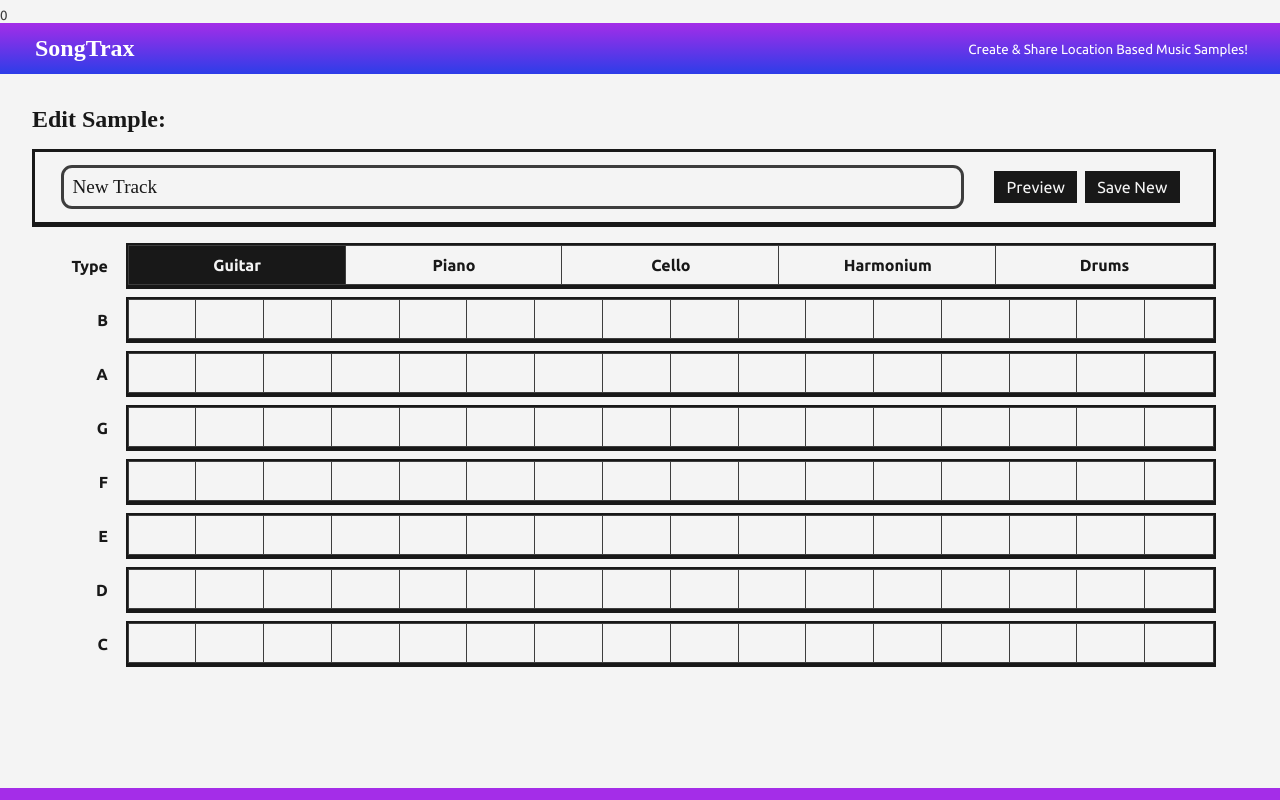
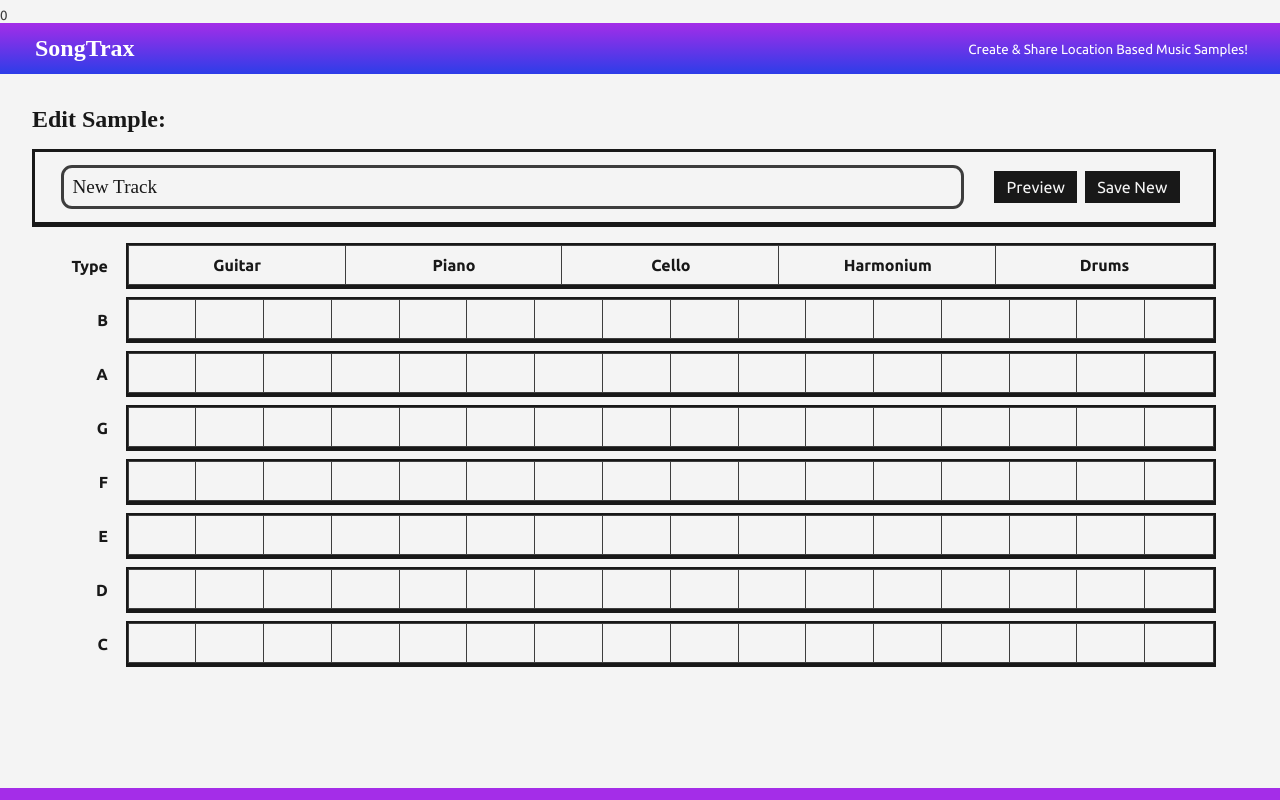
Before and after one commit to VaughanSampson/university-comp2140-a2-react, a React (Create React App) app: page /edit-sample in a window 1280 px wide. Built offline with nearby package versions, Linux system fonts and the light colour scheme; no server answers; a web font is replaced by a local one.

Commit message:
Update instrument saving

```diff
--- a/src/components/pages/Samples/SampleCard.jsx
+++ b/src/components/pages/Samples/SampleCard.jsx
@@ -11,7 +11,7 @@ const CreateCard = ({index, sample, editOption, shareOption}) => {
                     </div>
                     <div className="button-group-container">
                         {shareOption && <Link to={`/share-sample?sample=${index}`} className="bright-button">Share</Link>}
-                        <PreviewButton noteSequence={sample.noteSequence}></PreviewButton>
+                        <PreviewButton instrument={sample.instrument} noteSequence={sample.noteSequence}></PreviewButton>
                         {editOption && <Link to={`/edit-sample?sample=${index}`} className="bright-button">Edit</Link>}
                     </div>
                 </div>
--- a/src/components/pages/edit-sample/EditSamplePage.jsx
+++ b/src/components/pages/edit-sample/EditSamplePage.jsx
@@ -1,7 +1,7 @@
 import { useEffect, useState } from "react";
 import ToggleRowSelection from "./ToggleRowSelection.jsx";
 import PreviewButton from "../../preview/PreviewButton.jsx";
-import { playNote, setInstrument } from "../../../helper/music.js";
+import { playNote, setInstrumentWithName } from "../../../helper/music.js";
 import { instruments } from "../../../data/instruments.js"
 
 const notesList = ['B', 'A', 'G', 'F', 'E', 'D', 'C'];
@@ -13,7 +13,7 @@ for(let i = 0; i < 16; i++)
 const EditSample = ({callbackOnSave, samples}) =>{
 
     const [sampleTitle, setSampleTitle] = useState("New Track");
-    const [instrumentIndex, setInstrumentIndex] = useState(0);
+    const [instrument, setInstrument] = useState(0);
     const [noteSequence, setNoteSequence] = useState(
         notesList.map(note =>  ({[note]: [...emptySequence]}))
     );
@@ -28,7 +28,7 @@ const EditSample = ({callbackOnSave, samples}) =>{
             if(index >= samples.length) return;
             const sampleSave = samples[index];
             setSampleTitle(sampleSave.title);
-            setInstrumentIndex(sampleSave.instrumentIndex);
+            setInstrument(sampleSave.instrument);
             setNoteSequence(sampleSave.noteSequence);
         }
       }, []);
@@ -37,16 +37,16 @@ const EditSample = ({callbackOnSave, samples}) =>{
     function generateSave(){
         const save = {
             "title": sampleTitle,
-            "instrumentIndex": instrumentIndex,
+            "instrument": instrument,
             "date": new Date(),
             "noteSequence": noteSequence
         }
         callbackOnSave(save);
     }
 
-    function selectInstrument(index){
-        setInstrument(instrumentList[index]);
-        setInstrumentIndex(index);
+    function selectInstrument(instrument){
+        setInstrument(instrument);
+        setInstrumentWithName(instrument);
     }
 
     function toggleNote(note, index){
@@ -55,7 +55,8 @@ const EditSample = ({callbackOnSave, samples}) =>{
             if(notesList[i] === note)
             {
                 const updatedNoteSet = noteSequence;
-                updatedNoteSet[i][notesList[i]][index] = !updatedNoteSet[i][notesList[i]][index];
+                updatedNoteSet[i][notesList[i]][index]
+                = !updatedNoteSet[i][notesList[i]][index];
                 setNoteSequence([...updatedNoteSet]);
             }
         }
@@ -78,7 +79,7 @@ const EditSample = ({callbackOnSave, samples}) =>{
                 </input>
 
                 <div className="button-group-container">
-                    <PreviewButton noteSequence={noteSequence} />
+                    <PreviewButton instrument={instrument} noteSequence={noteSequence} />
                     <button
                     type="button"
                     className="bright-button"
@@ -92,7 +93,7 @@ const EditSample = ({callbackOnSave, samples}) =>{
             <ToggleRowSelection
             title="Type"
             radio={true}
-            index={instrumentIndex}
+            selected={instrument}
             titles={instrumentList}
             callback={selectInstrument}
             />
--- a/src/components/pages/edit-sample/ToggleRowSelection.jsx
+++ b/src/components/pages/edit-sample/ToggleRowSelection.jsx
@@ -12,8 +12,8 @@ const ToggleRowSelection = (props) => {
                         props.titles.map((text, index) =>
                             <button
                             key={index}
-                            className={"toggle" + ((index === props.index)? "-selected" : "")}
-                            onClick={() => {props.callback(index)}}>
+                            className={"toggle" + ((text === props.selected)? "-selected" : "")}
+                            onClick={() => {props.callback(text)}}>
                                 {text}
                             </button>)
                     ) : (
--- a/src/components/preview/PreviewButton.jsx
+++ b/src/components/preview/PreviewButton.jsx
@@ -1,7 +1,7 @@
 import { useState } from "react";
-import { playSequence, stopSequence } from "../../helper/music.js";
+import { playSequence, stopSequence, setInstrumentWithName} from "../../helper/music.js";
 
-const PreviewButton = ({noteSequence}) => {
+const PreviewButton = ({noteSequence, instrument}) => {
     const [playing, setPlaying] = useState(false);
 
     const setPlayingFalse = () => setPlaying(false);
@@ -10,7 +10,10 @@ const PreviewButton = ({noteSequence}) => {
         if(playing)
             stopSequence();
         else
+        {
+            setInstrumentWithName(instrument);
             playSequence(noteSequence, setPlayingFalse);
+        }
         setPlaying(!playing);
     }
 
--- a/src/helper/music.js
+++ b/src/helper/music.js
@@ -3,7 +3,7 @@ import {getInstrumentFromString} from "../data/instruments.js"
 
 var selectedIntrument = getInstrumentFromString();
 
-export function setInstrument(instrumentName){
+export function setInstrumentWithName(instrumentName){
     selectedIntrument = getInstrumentFromString(instrumentName);
 }
 
```
Also changed, not shown: src/api/songtrax.js (added, +17 -0 lines).
